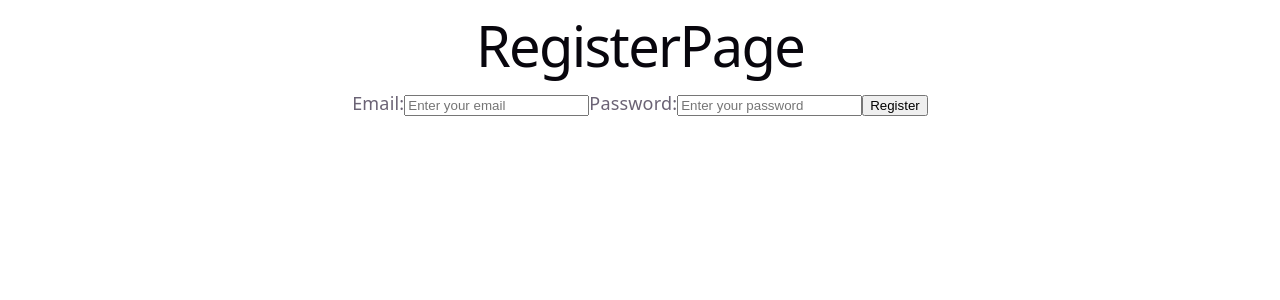
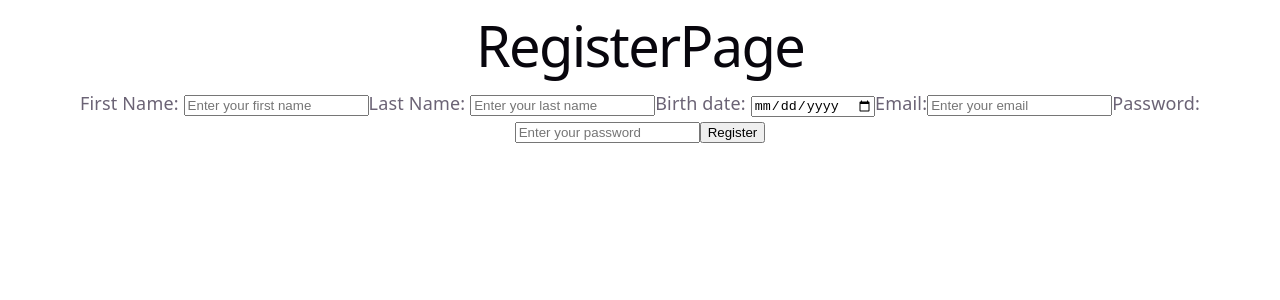
Before and after one commit to Backa228/KeepNotes, a React (Vite) app: page /register in a window 1280 px wide. Shown: the top 300 px of the page. Built offline with nearby package versions, Linux system fonts and the light colour scheme.

Commit message:
lesson 22.04
При реєстрації додали інформацію користувача, створили таблицю notes та policy для неї.

```diff
--- a/src/features/auth/api/authApi.js
+++ b/src/features/auth/api/authApi.js
@@ -40,17 +40,28 @@ export const logOut = createAsyncThunk(
 // REGISTER
 export const register = createAsyncThunk(
   "auth/register",
-  async ({ email, password }, thunkAPI) => {
+  async ({ email, password, birthDate, lastName, firstName }, thunkAPI) => {
     try {
     const { data, error} = await supabase
         .auth
         .signUp({
             email,
-            password
+            password,
+            options: {
+              data: {
+                birthDate,
+                lastName,
+                firstName,
+              }
+            },
         });
+      console.log("birthDate:", birthDate);
+      console.log("lastName:", lastName);
+      console.log("firstName:", firstName);
 
       console.log("DATA:", data);
       console.log("ERROR:", error);
+
 
       if (error) throw error;
 
--- a/src/features/auth/api/selectors.js
+++ b/src/features/auth/api/selectors.js
@@ -2,3 +2,7 @@ export const selectisAuth = (state) => state.auth.isAuth;
 export const selectIsRefreshing = (state) => state.auth.isRefreshing;
 export const selectUser = (state) => state.auth.user;
 export const selectIsLoading = (state) => state.auth.isLoading
+
+export const selectUserName = (state) => state.auth.user?.user_metadata?.firstName
+export const selectUserLastName = (state) => state.auth.user?.user_metadata?.lastName
+export const selectUserBirthDate = (state) => state.auth.user?.user_metadata?.birthDate
--- a/src/features/auth/components/RegisterForm.jsx
+++ b/src/features/auth/components/RegisterForm.jsx
@@ -5,8 +5,12 @@ import { selectIsLoading } from "../api/selectors.js"
 import { useState } from "react"
 
 const RegisterForm = () => {
-    const [email, setEmail] = useState("");
-    const [password, setPassword] = useState("");
+    const [email, setEmail] = useState("")
+    const [password, setPassword] = useState("")
+    const [firstName, setFirstName] = useState("")
+    const [lastName, setLastName] = useState("")
+    const [birthDate, setBirthDate] = useState("")
+
 
     const dispatch = useDispatch()
     const navigate = useNavigate()
@@ -18,7 +22,7 @@ const RegisterForm = () => {
         const form = e.target
 
         try {
-            await dispatch(register({ email, password })).unwrap()
+            await dispatch(register({ email, password, birthDate, lastName, firstName })).unwrap()
 
             form.reset()
             navigate("/")
@@ -30,6 +34,13 @@ const RegisterForm = () => {
 
     return (
         <form onSubmit={handleSubmit}>
+            <label htmlFor="firstName">First Name: </label>
+            <input type="text" name="firstName" placeholder="Enter your first name" required value={firstName} onChange={(e) => setFirstName(e.target.value)} />
+            <label htmlFor="lastName">Last Name: </label>
+            <input type="text" name="lastName" placeholder="Enter your last name" required value={lastName} onChange={(e) => setLastName(e.target.value)} />
+            <label htmlFor="birthDate">Birth date: </label>
+            <input type="date" name="birthDate" required value={birthDate} onChange={(e) => setBirthDate(e.target.value)} />
+
             <label htmlFor="email">Email:</label>
             <input type="email" name="email" placeholder="Enter your email" required value={email} onChange={(e) => setEmail(e.target.value)} />
             <label htmlFor="password">Password:</label>
--- a/src/pages/DashboardPage.jsx
+++ b/src/pages/DashboardPage.jsx
@@ -1,9 +1,18 @@
 import { LogOut } from "../features/auth/components/LogOut"
+import { useSelector } from "react-redux"
+import { selectUserName, selectUserLastName, selectUserBirthDate } from "../features/auth/api/selectors"
 
 const DashboardPage = () => {
+    const firstName = useSelector(selectUserName)
+    const lastName = useSelector(selectUserLastName)
+    const birthDate = useSelector(selectUserBirthDate)
+    console.log(firstName, lastName, birthDate)
     return (
         <div>
             <h1>DashboardPage</h1>
+            <p>{firstName}</p>
+            <p>{lastName}</p>
+            <p>{birthDate}</p>
             <LogOut/>
         </div>
     )
```
